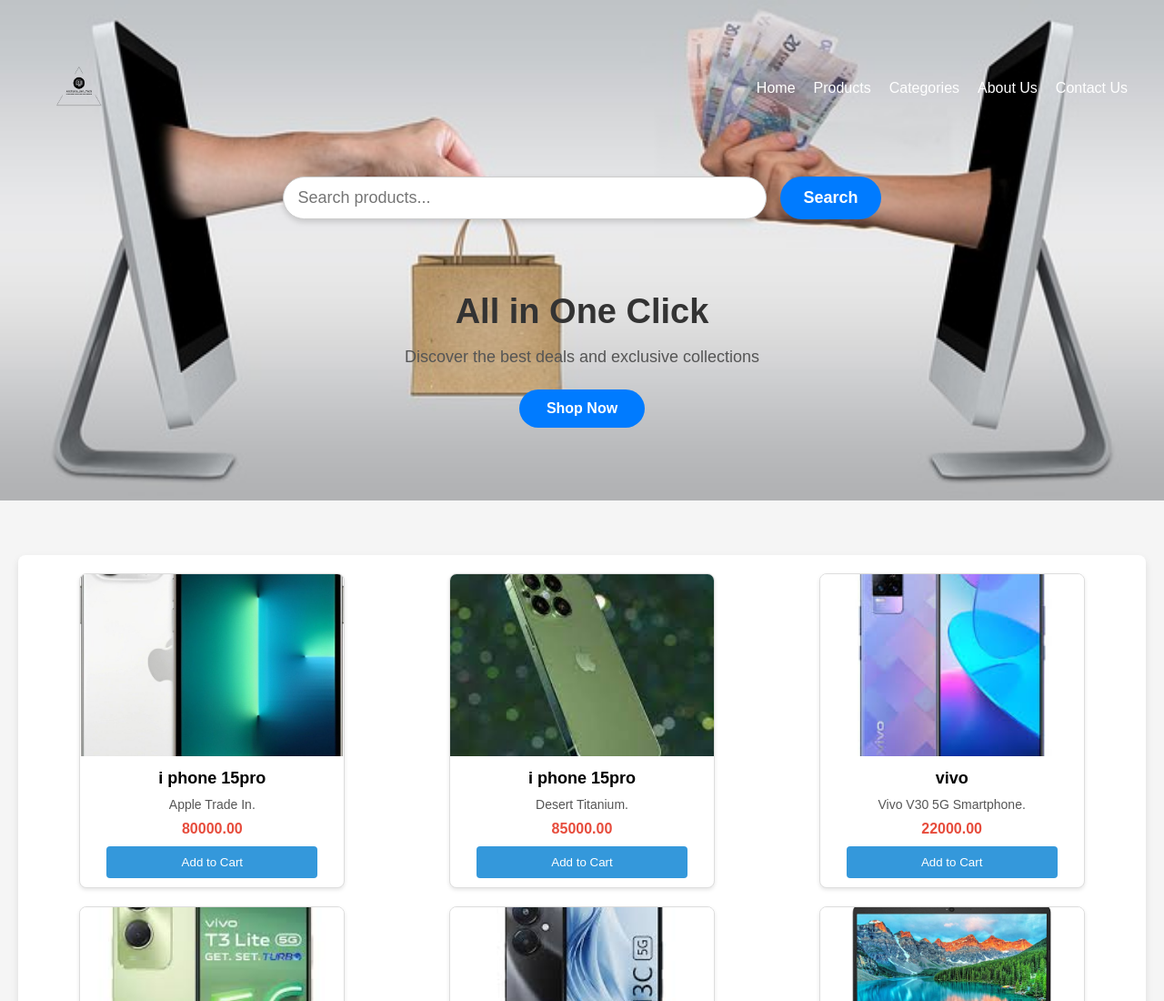
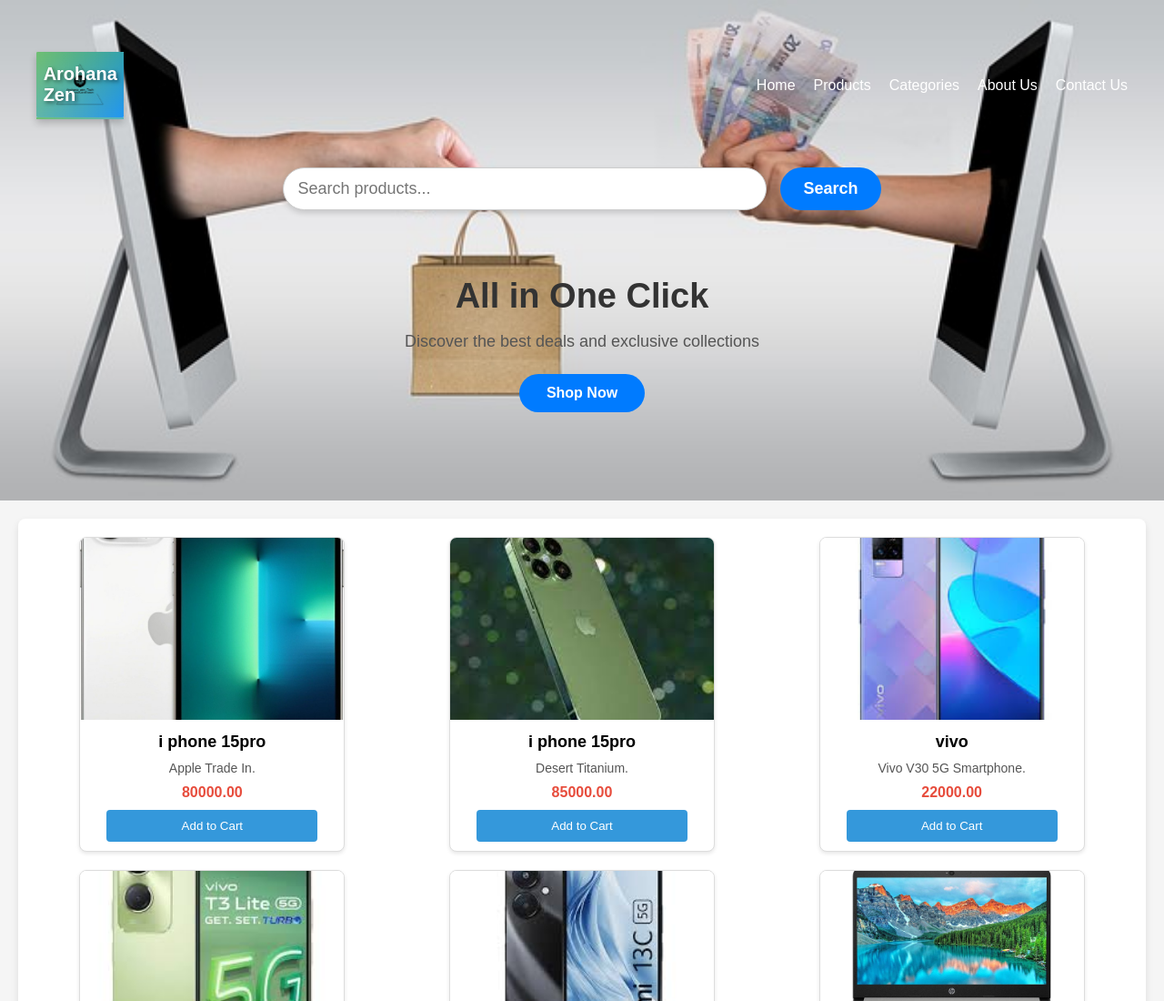
Before and after one commit to SiddeshHub/ecom, a plain HTML site: page index.html in a window 1280 px wide. Shown: the top 1100 px of the page at 91% size. Drawn offline with Linux system fonts and the light colour scheme.

Commit message:
log changes

```diff
--- a/index.html
+++ b/index.html
@@ -19,7 +19,7 @@
             background-color: #333;
             color: white;
             position: relative;
-            overflow: hidden; /* Hide any background image overflow */
+            overflow: hidden;
         }
 
         header .header-content {
@@ -35,11 +35,10 @@
             width: 100%;
             box-sizing: border-box;
             position: relative;
-              z-index: 1; /* Ensure the content is above the background */
-
+            z-index: 1;
         }
 
-    header::before{
+        header::before {
             content: "";
             position: absolute;
             top: 0;
@@ -50,34 +49,70 @@
             z-index: 0;
         }
 
-
-
-
         header h1 {
             margin: 0;
             font-size: 24px;
         }
+
         /* Navigation Styles */
         .navbar {
             display: flex;
             justify-content: space-between;
             align-items: center;
             max-width: 1200px;
-        margin: 0 auto; /* Center the navbar content */
+            margin: 0 auto;
             width: 100%;
         }
 
-
-      .logo a {
+        .logo {
             color: white;
             text-decoration: none;
             font-size: 20px;
+            display: inline-flex;
+            align-items: center;
+            position: relative;
+            width: auto;
+
         }
-        .logo-section img{
-            height: 70px;
+
+        .logo-section {
+            display: flex;
+            align-items: center;
+            position: relative;
+            padding: 0px;
+        }
+
+        .logo-section img {
+            height: 70px;/* reduced default size to fit text */
             width: auto;
-            background-color: transparent;
+            border-radius: 5px;
+            box-shadow: 0 2px 5px rgba(0, 0, 0, 0.3);
+            border: 1px solid #fff;
+            object-fit: cover;
+
         }
+
+        .logo-text-container {
+           position: absolute;
+            top: 50%;
+            left: 50%;
+            transform: translate(-50%, -50%);
+            display: flex;
+            justify-content: center;
+            align-items: center;
+        }
+
+        .logo span {
+            font-weight: bold;
+            color: white;
+            text-shadow: 2px 2px 4px rgba(0, 0, 0, 0.5);
+            z-index: 10;
+           font-size: 16px;/* reduced the initial font size*/
+             transition: font-size 0.3s ease;
+            display: block;
+            white-space: pre-line;/* Allows text to wrap */
+        }
+
 
         .nav-links {
             list-style: none;
@@ -89,6 +124,7 @@
         .nav-links li {
             margin-left: 20px;
         }
+
         .nav-links a {
             color: white;
             text-decoration: none;
@@ -147,17 +183,16 @@
             font-weight: 600;
             cursor: pointer;
             transition: background-color 0.3s ease;
-        white-space: nowrap;/* Prevent button text from wrapping */
+            white-space: nowrap;
+            /* Prevent button text from wrapping */
         }
 
-
         /* call to action section */
-        .call-to-action{
+        .call-to-action {
             text-align: center;
-            padding-bottom: 20px;
+            margin-bottom: 20px;
             width: 100%;
         }
-
 
         .call-to-action h1 {
             font-size: 38px;
@@ -166,12 +201,12 @@
             color: #333;
         }
 
-
         .call-to-action p {
             font-size: 18px;
             margin-bottom: 25px;
             color: #555;
         }
+
         .call-to-action button {
             background-color: #007BFF;
             color: white;
@@ -183,7 +218,6 @@
             cursor: pointer;
             transition: background-color 0.3s ease;
         }
-
 
         /* Product Styles */
         .container {
@@ -199,7 +233,8 @@
             display: flex;
             flex-wrap: wrap;
             gap: 20px;
-             justify-content: center; /* Center items horizontally */
+            justify-content: center;
+            /* Center items horizontally */
         }
 
         .product {
@@ -207,28 +242,37 @@
             border: 1px solid #ddd;
             border-radius: 8px;
             overflow: hidden;
-            width: 100%; /* Take full width in a row */
-            max-width: 370px; /* Max-width for larger screens */
-            height: auto; /* Adjust height automatically based on content */
+            width: 100%;
+            /* Take full width in a row */
+            max-width: 370px;
+            /* Max-width for larger screens */
+            height: auto;
+            /* Adjust height automatically based on content */
             text-align: center;
             box-shadow: 0 2px 4px rgba(0, 0, 0, 0.1);
             transition: transform 0.2s ease;
             margin: auto;
 
         }
+
         @media (min-width: 576px) {
             .product {
-            width: calc(50% - 10px); /* 2 per row for small screens */
+                width: calc(50% - 10px);
+                /* 2 per row for small screens */
             }
         }
+
         @media (min-width: 768px) {
             .product {
-            width: calc(33.33% - 10px); /* 3 per row for medium screens */
+                width: calc(33.33% - 10px);
+                /* 3 per row for medium screens */
             }
         }
+
         @media (min-width: 992px) {
             .product {
-            width: calc(25% - 10px); /* 4 per row for large screens */
+                width: calc(25% - 10px);
+                /* 4 per row for large screens */
             }
         }
 
@@ -279,12 +323,14 @@
         /* Responsive navbar styles */
         @media (max-width: 768px) {
             .navbar {
-        flex-direction: column; /* Stack items vertically */
+                flex-direction: column;
+                /* Stack items vertically */
                 align-items: flex-start;
             }
 
             .nav-links {
-            display: none; /* Hide nav links */
+                display: none;
+                /* Hide nav links */
                 flex-direction: column;
                 width: 100%;
                 background-color: #333;
@@ -293,9 +339,12 @@
             }
 
             .nav-links.active {
-           display: flex; /* Show on small screens */
-              margin-top: 10px; /* space between logo and nav-links*/
-             width: 100%; /* Take full width */
+                display: flex;
+                /* Show on small screens */
+                margin-top: 10px;
+                /* space between logo and nav-links*/
+                width: 100%;
+                /* Take full width */
             }
 
             .nav-links li {
@@ -305,7 +354,8 @@
             }
 
             .hamburger {
-            display: block; /* Show on small screens */
+                display: block;
+                /* Show on small screens */
                 margin-top: 5px;
             }
 
@@ -321,22 +371,50 @@
                 transform: translateY(-8px) rotate(-45deg);
             }
 
+             .logo-section img{
+                  height: 60px;
+            }
 
-      header .header-content{
+            .logo span {
+               font-size: 14px;
+            }
+            header .header-content {
                 height: auto;
             }
 
-        .call-to-action h1{
+            .call-to-action h1 {
                 font-size: 30px;
             }
+
             .search-box input {
                 font-size: 16px;
                 width: 80%;
 
             }
 
-      .search-box button{
+            .search-box button {
                 font-size: 16px;
+            }
+        }
+    @media (min-width: 768px){
+            .logo-section img{
+                  height: 70px;
+            }
+           .logo span {
+              font-size: 16px;
+            }
+        }
+     @media (min-width: 992px){
+            .logo-section img{
+                 height: 70px;
+            }
+        .logo span {
+              font-size: 18px;
+            }
+        }
+        @media (min-width: 1200px){
+           .logo span {
+              font-size: 20px;
             }
         }
     </style>
@@ -351,6 +429,9 @@
                     <a href="#">
                         <div class="logo-section">
                             <img src="dress\Arohana_zen-removebg-preview.png" alt="Store Logo">
+                            <div class="logo-text-container">
+                                <span>Arohana Zen</span>
+                            </div>
                         </div>
                     </a>
                 </div>
@@ -383,16 +464,11 @@
 
 
 
-    <!-- Spacer div for gap below header -->
-    <div style="height: 40px;"></div>
-
-
-
 
     <div class="container">
         <div class="products">
 
-                <div class="product" >
+            <div class="product">
                 <img src="dress\1700034409594-18.jpeg" alt="Ice Cream">
                 <h4>i phone 15pro</h4>
                 <p>Apple Trade In.</p>
@@ -439,7 +515,7 @@
             <div class="product">
                 <img src="dress\612+isKcLVL.jpg" alt="Ice Cream">
                 <h4>LG Gram</h4>
-                    <p> Pro 16" 2in1 Laptop.</p>
+                <p>Pro 16" 2in1 Laptop.</p>
                 <p class="price">58000.00</p>
                 <button>Add to Cart</button>
             </div>
@@ -462,7 +538,7 @@
                 <img src="dress\asus-zenbook-14-ultra-thin-and-light-laptop-4-way-nanoedge-14-full-hd-intel-core-i7-8565u-8gb-lpddr3-ram-512gb-nvme-pcie-ssd-wi-fi-5-windows-10-silver-blue-ux431fa-es74-179008469-q9czu.avif"
                     alt="Ice Cream">
                 <h4>Dell</h4>
-                    <p> Inspiron 5430 Notebook Laptop.</p>
+                <p>Inspiron 5430 Notebook Laptop.</p>
                 <p class="price">82000.00</p>
                 <button>Add to Cart</button>
             </div>
@@ -519,21 +595,21 @@
                 <img src="dress\gold-bangles-gemstones-market-row-ornate-each-set-colorful-rests-display-shelf-326086623.webp"
                     alt="Ice Cream">
                 <h4>Gold bangles</h4>
-                    <p> 47.5cm x 31.7cm .</p>
+                <p>47.5cm x 31.7cm .</p>
                 <p class="price">88500.00</p>
                 <button>Add to Cart</button>
             </div>
             <div class="product">
                 <img src="dress\images (13).jpeg" alt="Ice Cream">
                 <h4>Gold Chandan Haar</h4>
-                    <p> Gold Chandan Haar Collections.</p>
+                <p>Gold Chandan Haar Collections.</p>
                 <p class="price">92150.00</p>
                 <button>Add to Cart</button>
             </div>
             <div class="product">
                 <img src="dress\images (14).jpeg" alt="Ice Cream">
                 <h4>Gold Rani Haar</h4>
-                    <p> Gold Chandan Haar Collections.</p>
+                <p>Gold Chandan Haar Collections.</p>
                 <p class="price">92300.00</p>
                 <button>Add to Cart</button>
             </div>
@@ -562,7 +638,7 @@
             <div class="product">
                 <img src="dress\images (12).jpeg" alt="Ice Cream">
                 <h4>Palermo</h4>
-                    <p> Lth Unisex Sneakers.</p>
+                <p>Lth Unisex Sneakers.</p>
                 <p class="price">1800.00</p>
                 <button>Add to Cart</button>
             </div>
@@ -584,7 +660,7 @@
             <div class="product">
                 <img src="dress\images (18).jpeg" alt="Ice Cream">
                 <h4>Sofa Set Exeter</h4>
-                    <p> Couch Design.</p>
+                <p>Couch Design.</p>
                 <p class="price">38000.00</p>
                 <button>Add to Cart</button>
             </div>
--- a/style.css
+++ b/style.css
@@ -64,10 +64,76 @@ header h1 {
     font-size: 20px;
 }
 
+.logo-section {
+    display: flex;
+    align-items: center;
+    justify-content: center;
+    background: linear-gradient(135deg, #4CAF50, #2196F3); /* Gradient Background */
+    padding: 20px 0;
+    border-bottom: 2px solid rgba(255, 255, 255, 0.2);
+    box-shadow: 0 4px 8px rgba(0, 0, 0, 0.2);
+    position: relative; /* Required for animation */
+    overflow: hidden; /* Prevent animation overflow */
+}
+
+.logo-section::before {
+  content: "";
+  position: absolute;
+  top: 0;
+  left: 0;
+  width: 200%;
+  height: 100%;
+  background: linear-gradient(to right, transparent 0%, rgba(255, 255, 255, 0.2) 50%, transparent 100%);
+  animation: shine 5s linear infinite;
+  transform: translateX(-50%); /* Initially hide the shine */
+}
+
+@keyframes shine {
+  from { transform: translateX(-50%) rotate(0); }
+  to { transform: translateX(50%) rotate(360deg); }
+}
+
 .logo-section img {
-    height: 70px;
+    height: 100px; /* Slightly larger logo */
     width: auto;
     background-color: transparent;
+    display: block;
+    transition: transform 0.3s ease, filter 0.3s ease; /* Added transition for filter */
+}
+
+.logo-section img:hover {
+  transform: scale(1.1) rotate(3deg); /* Slight rotate with zoom */
+    filter: drop-shadow(0 0 8px rgba(255, 255, 255, 0.6)); /* Glow effect on hover */
+}
+
+/* Optional Animation 1: Simple Pulse Animation */
+
+  .logo-section img {
+      animation: pulse 2s ease-in-out infinite;
+  }
+
+  @keyframes pulse {
+      0% { transform: scale(1); }
+      50% { transform: scale(1.05); }
+      100% { transform: scale(1); }
+  }
+  */
+
+/* Optional Animation 2: Slide in Animation */
+
+  .logo-section {
+      animation: slideIn 1s ease-out;
+  }
+
+  @keyframes slideIn {
+      from { transform: translateY(-50px); opacity: 0; }
+      to { transform: translateY(0); opacity: 1; }
+  }
+
+
+.logo-section img:hover {
+    transform: scale(1.1);
+    /* slightly zoom on hover */
 }
 
 
@@ -206,6 +272,7 @@ header h1 {
     transition: transform 0.2s ease;
     margin: auto;
 }
+
 @media (min-width: 576px) {
     .product {
         width: calc(50% - 10px);
@@ -287,7 +354,7 @@ header h1 {
 
     .nav-links.active {
         display: flex;
-        margin-top:      10px;
+        margin-top: 10px;
         width: 100%;
     }
 
@@ -313,19 +380,20 @@ header h1 {
         transform: translateY(-8px) rotate(-45deg);
     }
 
-    header .header-content{
+    header .header-content {
         height: auto;
     }
 
-    .call-to-action h1{
+    .call-to-action h1 {
         font-size: 30px;
     }
+
     .search-box input {
         font-size: 16px;
         width: 80%;
     }
 
-  .search-box button{
+    .search-box button {
         font-size: 16px;
     }
 }
```
Lines whose indentation alone changed are shown as unchanged.
